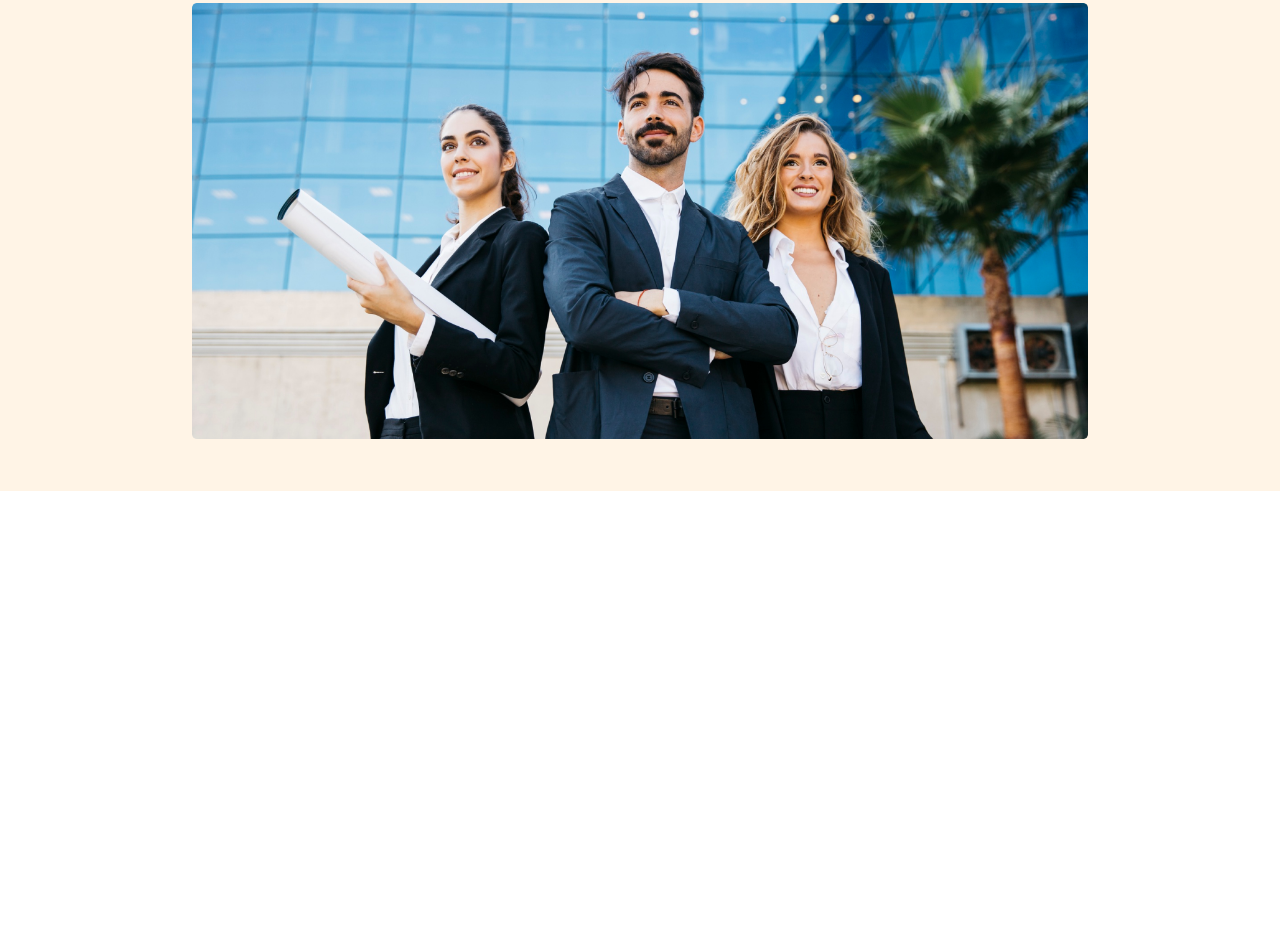
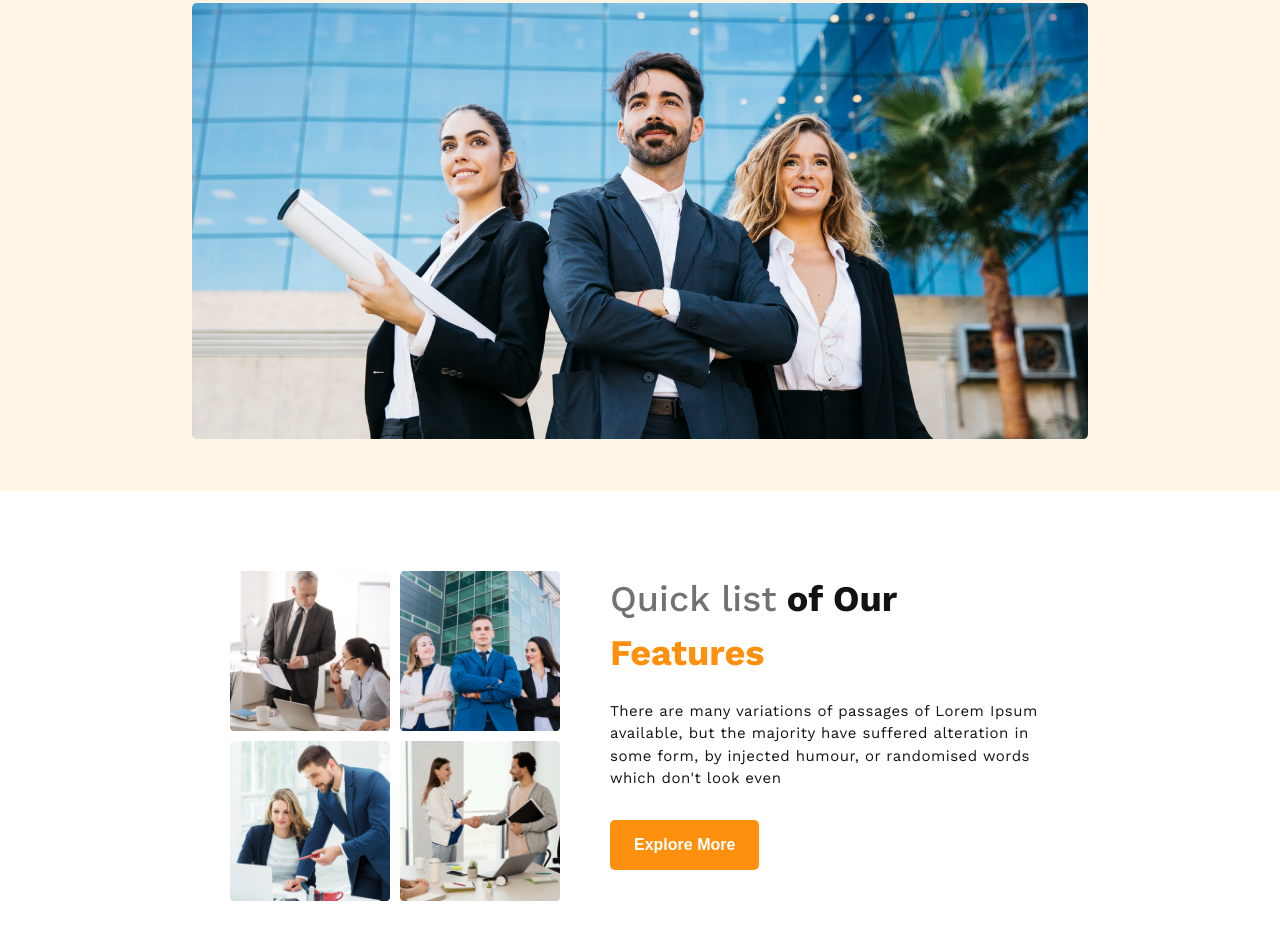
Before and after one commit to CodeWizard-AB/G3-Architect-Project, a plain HTML site: page index.html in a window 1280 px wide. Shown: the part 450-1389 px from the top of the page. Before the commit the page ends 941 px from the top, so only its background shows below. Drawn offline with nearby package versions, Linux system fonts and the light colour scheme.

Commit message:
team section ready

```diff
--- a/index.html
+++ b/index.html
@@ -29,6 +29,8 @@
 		<!-- ? HEADER SECTION -->
 
 		<header>
+			<!-- * HEADER NAVIGATION SECTION -->
+
 			<nav class="nav_container container">
 				<h2>G3 Architects</h2>
 				<ul class="nav_container__links">
@@ -64,7 +66,31 @@
 
 		<!-- ? MAIN SECTION -->
 
-		<main></main>
+		<main>
+			<!-- * MAIN TEAM SECTION -->
+
+			<section class="team">
+				<div class="team_container container">
+					<figure class="team_container__figures">
+						<img src="images/team1.png" alt="" />
+						<img src="images/team2.png" alt="" />
+						<img src="images/team3.png" alt="" />
+						<img src="images/team4.png" alt="" />
+					</figure>
+					<div class="team_container__content">
+						<h2 class="secondary--heading">
+							<span>Quick list</span> of Our <span>Features</span>
+						</h2>
+						<p class="summary--content">
+							There are many variations of passages of Lorem Ipsum available,
+							but the majority have suffered alteration in some form, by
+							injected humour, or randomised words which don't look even
+						</p>
+						<button class="btn">Explore More</button>
+					</div>
+				</div>
+			</section>
+		</main>
 
 		<!-- ? FOOTER SECTION -->
 
--- a/styles/general.css
+++ b/styles/general.css
@@ -50,3 +50,9 @@ img {
 	letter-spacing: 0.5px;
 	margin: 2rem 0 3rem;
 }
+
+.secondary--heading {
+  font-size: 3.6rem;
+  line-height: 1.5;
+  font-weight: 700;
+}
--- a/styles/responsive.css
+++ b/styles/responsive.css
@@ -10,7 +10,7 @@
 	}
 
   .nav_container h2 {
-    font-size: 2.8rem;
+    font-size: 2.8rem ;
   }
 
 	.nav_container__btn {
--- a/styles/style.css
+++ b/styles/style.css
@@ -52,3 +52,37 @@ header {
 .nav_container__btn {
 	display: none;
 }
+
+/* ? MAIN SECTION */
+
+/* * MAIN TEAM STYLE */
+
+main section {
+	margin: 8rem 0;
+}
+
+.team_container {
+	display: flex;
+	align-items: center;
+	gap: 5rem;
+  padding: 0 7rem;
+}
+
+.team_container__figures {
+	display: grid;
+	grid-template-columns: repeat(2, 1fr);
+	gap: 1rem;
+}
+
+.team_container__content {
+  max-width: 44rem;
+}
+
+.team_container__content h2 span:nth-child(1) {
+  color: #727272;
+  font-weight: 500;
+}
+
+.team_container__content h2 span:nth-child(2) {
+  color: #FF900E;
+}
```
Lines whose indentation alone changed are shown as unchanged.
